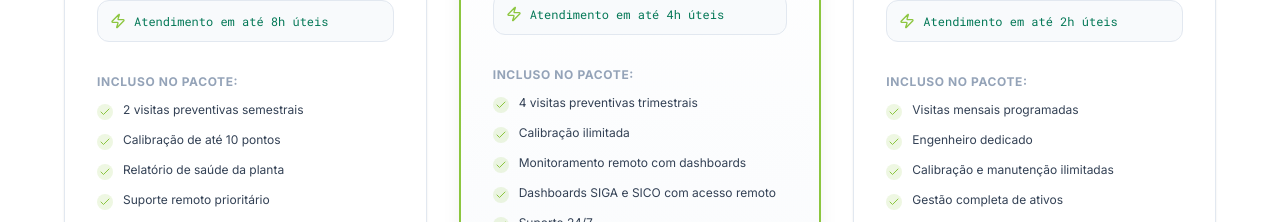
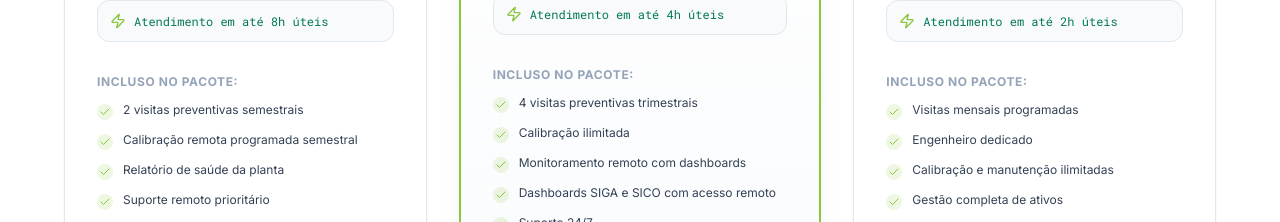
Before and after one commit to pauloac1000-byte/landing-page-servicos-condutiva, a React (Vite) app: page / in a window 1280 px wide. Shown: the part 5640-5862 px from the top of the page. Built offline with nearby package versions, Linux system fonts and the light colour scheme.

Commit message:
Atualiza texto de calibração no Plano Sentinela para Calibração remota programada semestral

```diff
--- a/src/data/mockData.ts
+++ b/src/data/mockData.ts
@@ -126,7 +126,7 @@ export const PLANS: PlanItem[] = [
     responseSLA: 'Atendimento em até 8h úteis',
     features: [
       '2 visitas preventivas semestrais',
-      'Calibração de até 10 pontos',
+      'Calibração remota programada semestral',
       'Relatório de saúde da planta',
       'Suporte remoto prioritário',
       '15% de desconto em avulsos',
--- a/src/lib/pocketbase/schema.json
+++ b/src/lib/pocketbase/schema.json
@@ -1,5 +1,5 @@
 {
-  "generatedAt": "2026-08-21T11:23:05.498Z",
+  "generatedAt": "2026-08-21T11:27:04.074Z",
   "collections": [
     {
       "name": "users",
```
Also changed, not shown: .skip.config.json.
